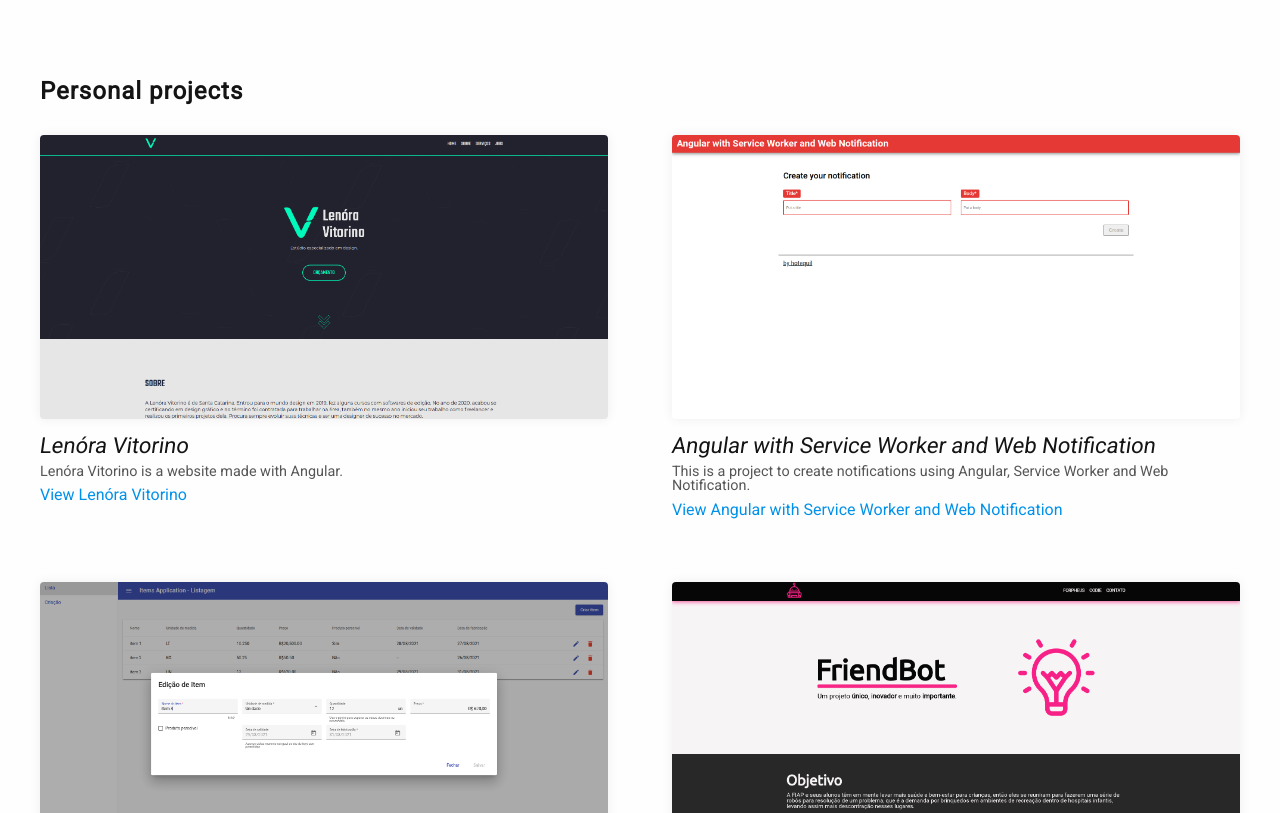
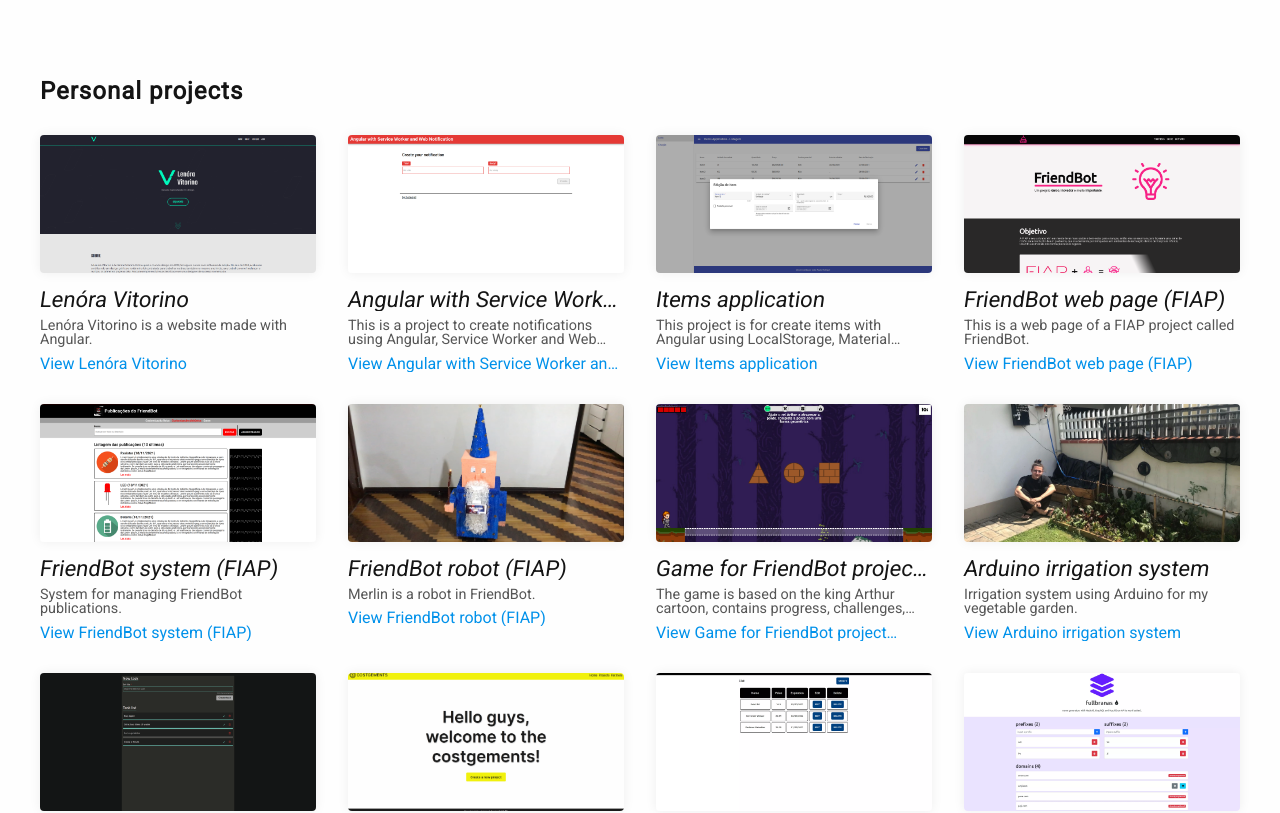
Before and after one commit to hotequil/hotequil-site, an Angular app: page / in a window 1280 px wide. Shown: the part 500-1313 px from the top of the page. Built offline with nearby package versions, Linux system fonts and the light colour scheme.

Commit message:
feat: updated projects grid

```diff
--- a/src/app/modules/home/projects/home-projects.component.scss
+++ b/src/app/modules/home/projects/home-projects.component.scss
@@ -18,8 +18,12 @@
         margin: 0;
         list-style: none;
         display: grid;
-        grid-template-columns: repeat(2, 1fr);
-        grid-gap: $half-space;
+        grid-template-columns: repeat(4, 1fr);
+        grid-gap: $double-space;
+
+        @media(max-width: $desktop-width){
+            grid-template-columns: repeat(2, 1fr);
+        }
 
         @media(max-width: $tablet-width){
             grid-template-columns: repeat(1, 1fr);
@@ -58,6 +62,7 @@
                     font-size: 1.375rem;
                     transform: skewX(-8deg);
 
+                    @include ellipsis(1);
                     @extend %line-height-default;
                 }
 
@@ -68,6 +73,7 @@
                     color: $primary-color;
                     font-size: 1rem;
 
+                    @include ellipsis(1);
                     @include link();
                 }
 
@@ -76,6 +82,7 @@
                     margin: 0 0 $small-margin 0;
                     font-size: .9rem;
 
+                    @include ellipsis(2);
                     @extend %line-height-default;
                 }
             }
--- a/src/stylesheets/mixins.scss
+++ b/src/stylesheets/mixins.scss
@@ -53,3 +53,12 @@
     color: $black-color;
     margin: 0 0 math.div($half-space, 2) 0;
 }
+
+@mixin ellipsis($lines: 1){
+    -webkit-box-orient: vertical;
+    overflow: hidden;
+    text-overflow: ellipsis;
+    display: -webkit-box;
+    word-break: break-word;
+    -webkit-line-clamp: $lines;
+}
```
